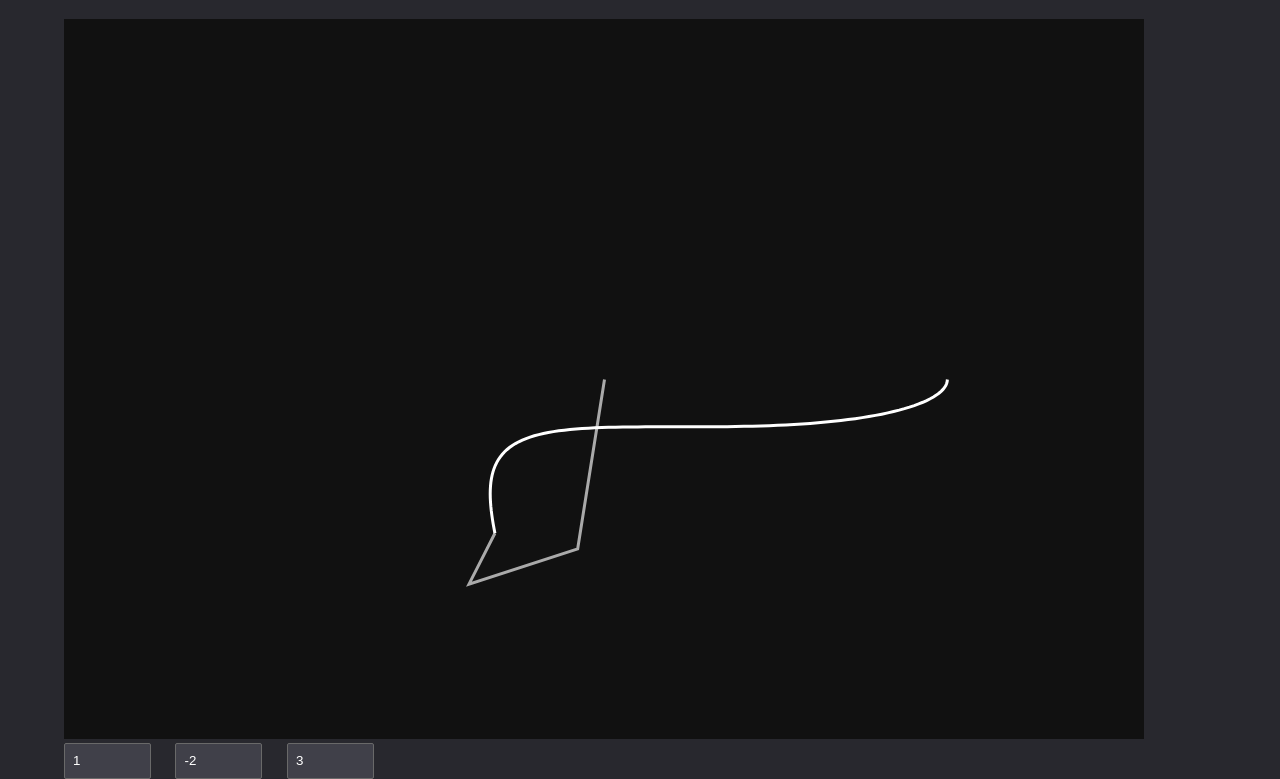
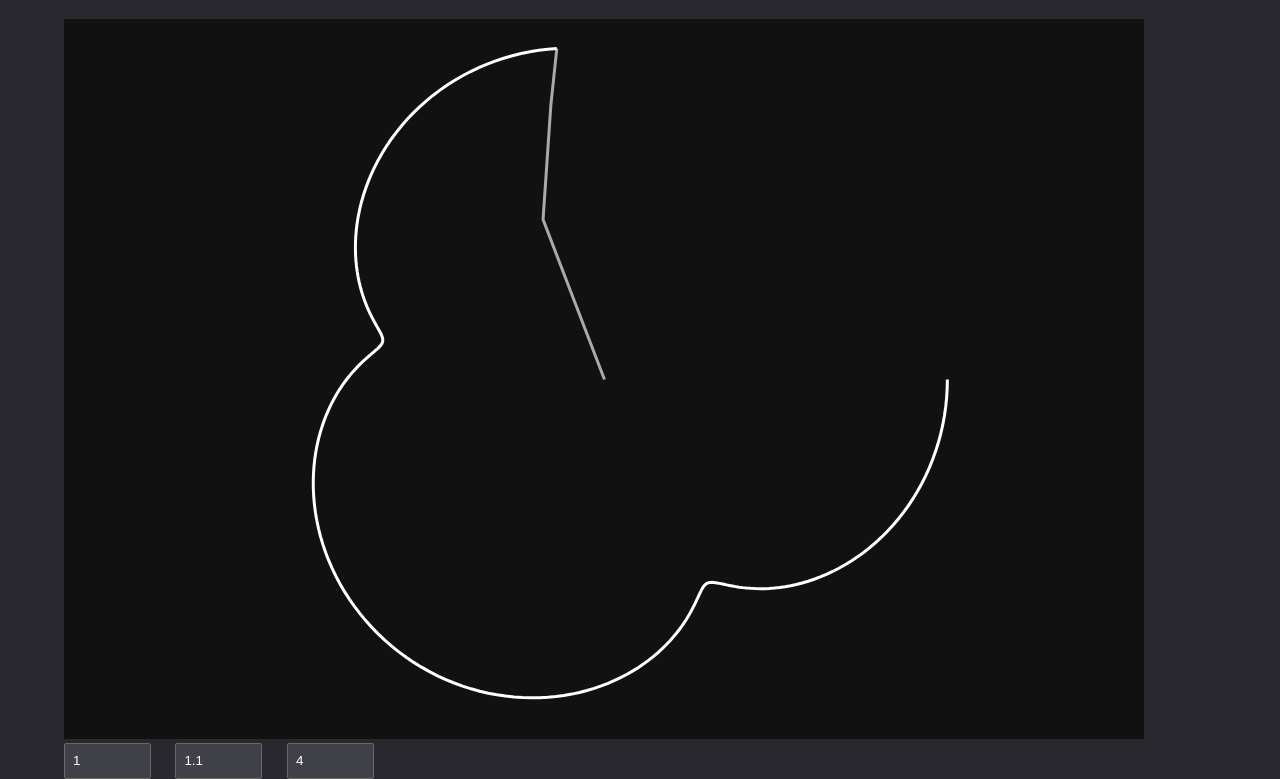
Before and after one commit to Inspirateur/GeoSketch, a plain HTML site: page index.html in a window 1280 px wide. Shown: the part 61-840 px from the top of the page. Drawn offline with Linux system fonts and the light colour scheme.

Commit message:
faster and better default

```diff
--- a/index.html
+++ b/index.html
@@ -13,10 +13,10 @@
 		<input id="rs1" type="number" value="1" onchange="restart()">
 	</label>
 	<label>
-		<input id="rs2" type="number" value="-2" onchange="restart()">
+		<input id="rs2" type="number" value="1.1" onchange="restart()">
 	</label>
 	<label>
-		<input id="rs3" type="number" value="3" onchange="restart()">
+		<input id="rs3" type="number" value="4" onchange="restart()">
 	</label>
 </div>
 <script src="utils.js"></script>
--- a/script.js
+++ b/script.js
@@ -11,7 +11,7 @@ let c = canvas.getContext("2d");
 c.lineWidth = 3;
 let cyclelen;
 let points;
-let mstick = 50;
+let mstick = 20;
 
 
 function restart() {
```
